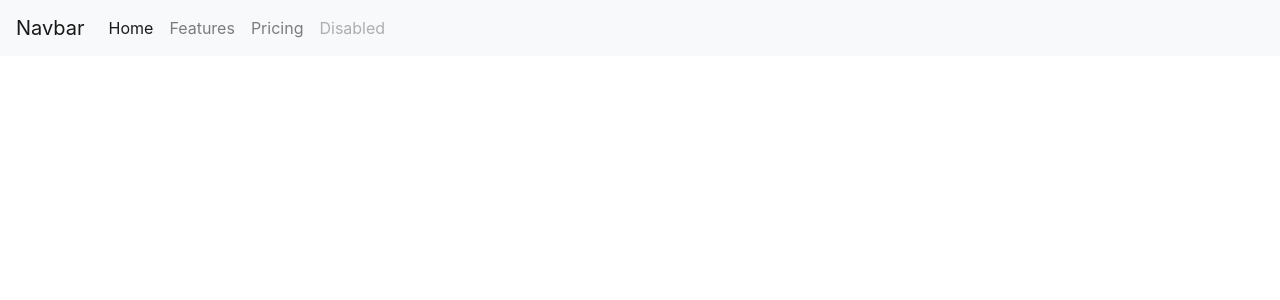
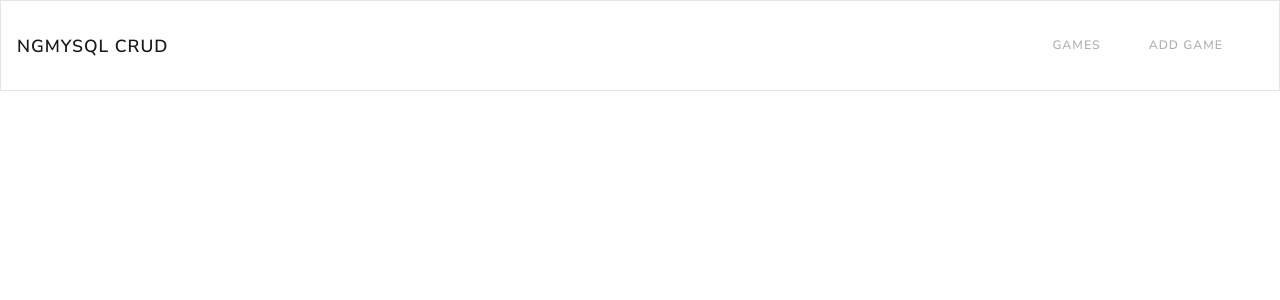
Before and after one commit to satelimportadores/AngularMysql, an Angular app in the folder client/: page / in a window 1280 px wide. Shown: the top 300 px of the page. Built offline with nearby package versions, Linux system fonts and the light colour scheme.

Commit message:
Añadir navegacion y alternativa a bootrap

```diff
--- a/client/src/app/components/navigation/navigation.component.html
+++ b/client/src/app/components/navigation/navigation.component.html
@@ -1,22 +1,18 @@
 <nav class="navbar navbar-expand-lg navbar-light bg-light">
-    <a class="navbar-brand" href="#">Navbar</a>
+    <a class="navbar-brand" href="/">ngMysql CRUD</a>
     <button class="navbar-toggler" type="button" data-toggle="collapse" data-target="#navbarNav" aria-controls="navbarNav" aria-expanded="false" aria-label="Toggle navigation">
       <span class="navbar-toggler-icon"></span>
     </button>
     <div class="collapse navbar-collapse" id="navbarNav">
-      <ul class="navbar-nav">
-        <li class="nav-item active">
-          <a class="nav-link" href="#">Home <span class="sr-only">(current)</span></a>
+      <ul class="navbar-nav ml-auto">
+
+        <li class="nav-item">
+          <a class="nav-link" href="/games">Games</a>
         </li>
         <li class="nav-item">
-          <a class="nav-link" href="#">Features</a>
+          <a class="nav-link" href="/games/add">Add Game</a>
         </li>
-        <li class="nav-item">
-          <a class="nav-link" href="#">Pricing</a>
-        </li>
-        <li class="nav-item">
-          <a class="nav-link disabled" href="#" tabindex="-1" aria-disabled="true">Disabled</a>
-        </li>
+
       </ul>
     </div>
   </nav>
--- a/client/src/index.html
+++ b/client/src/index.html
@@ -7,7 +7,11 @@
   <meta name="viewport" content="width=device-width, initial-scale=1">
   <link rel="icon" type="image/x-icon" href="favicon.ico">
   <!-- Bootstrap 4 -->
-    <link rel="stylesheet" href="https://stackpath.bootstrapcdn.com/bootstrap/4.5.2/css/bootstrap.min.css" integrity="sha384-JcKb8q3iqJ61gNV9KGb8thSsNjpSL0n8PARn9HuZOnIxN0hoP+VmmDGMN5t9UJ0Z" crossorigin="anonymous">
+  <!--<link rel="stylesheet" href="https://stackpath.bootstrapcdn.com/bootstrap/4.5.2/css/bootstrap.min.css" integrity="sha384-JcKb8q3iqJ61gNV9KGb8thSsNjpSL0n8PARn9HuZOnIxN0hoP+VmmDGMN5t9UJ0Z" crossorigin="anonymous">-->
+
+  <!--bootswatch Lux cambiar el stylo de bootstrap-->
+    <link rel="stylesheet" href="https://bootswatch.com/4/lux/bootstrap.min.css">
+
 </head>
 <body>
   <app-root></app-root>
```
Also changed, not shown: client/bootstrap.txt (added).
